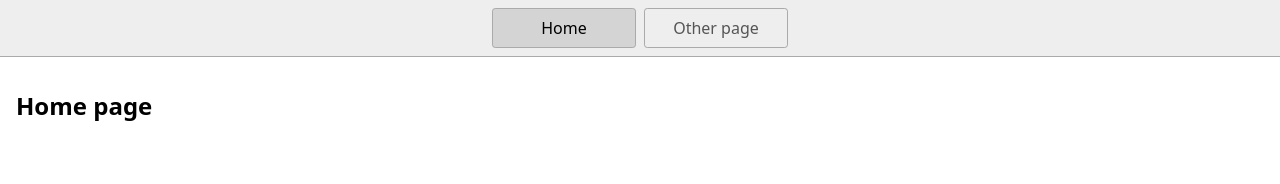
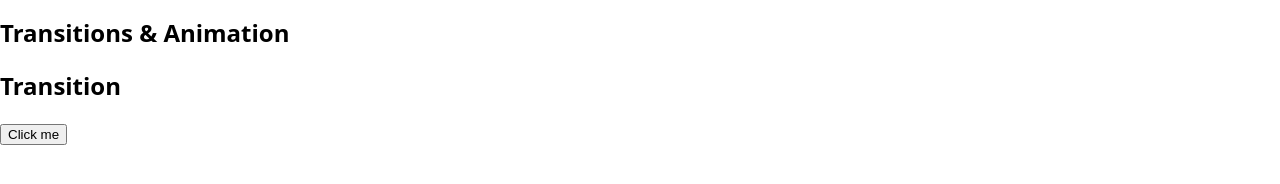
Before and after one commit to EvyBettina/EBJ-transitions-and-animations, a website: page index.html in a window 1280 px wide. Drawn offline with Linux system fonts and the light colour scheme.

Commit message:
Added button

```diff
--- a/index.html
+++ b/index.html
@@ -4,20 +4,14 @@
     <title>Home</title>
     <meta charset="UTF-8" />
     <meta name="viewport" content="width=device-width" />
-    <!--
-      Need a visual blank slate?
-      Remove all code in `styles.css`!
-    -->
-    <link rel="stylesheet" href="styles.css" />
-    <script type="module" src="script.js"></script>
+      <link rel="stylesheet" href="styles.css" />
   </head>
   <body>
-    <nav>
-      <a href="/" aria-current="page">Home</a>
-      <a href="/page2.html">Other page</a>
-    </nav>
-    <main>
-      <h1>Home page</h1>
-    </main>
+    <h1>Transitions & Animation</h1>
+
+    <section>
+      <h2>Transition</h2>
+      <button>Click me</button>
+    </section>
   </body>
 </html>
```
Also changed, not shown: 1 other file.
